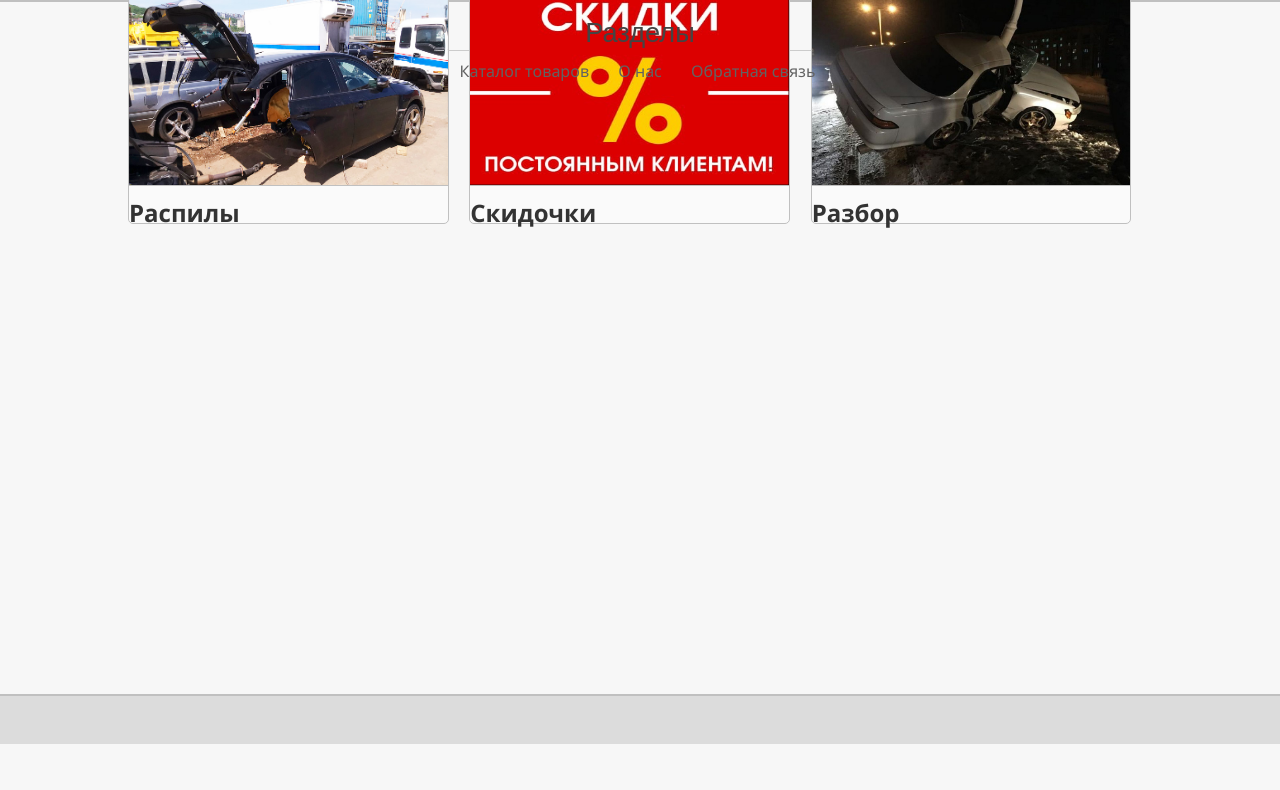
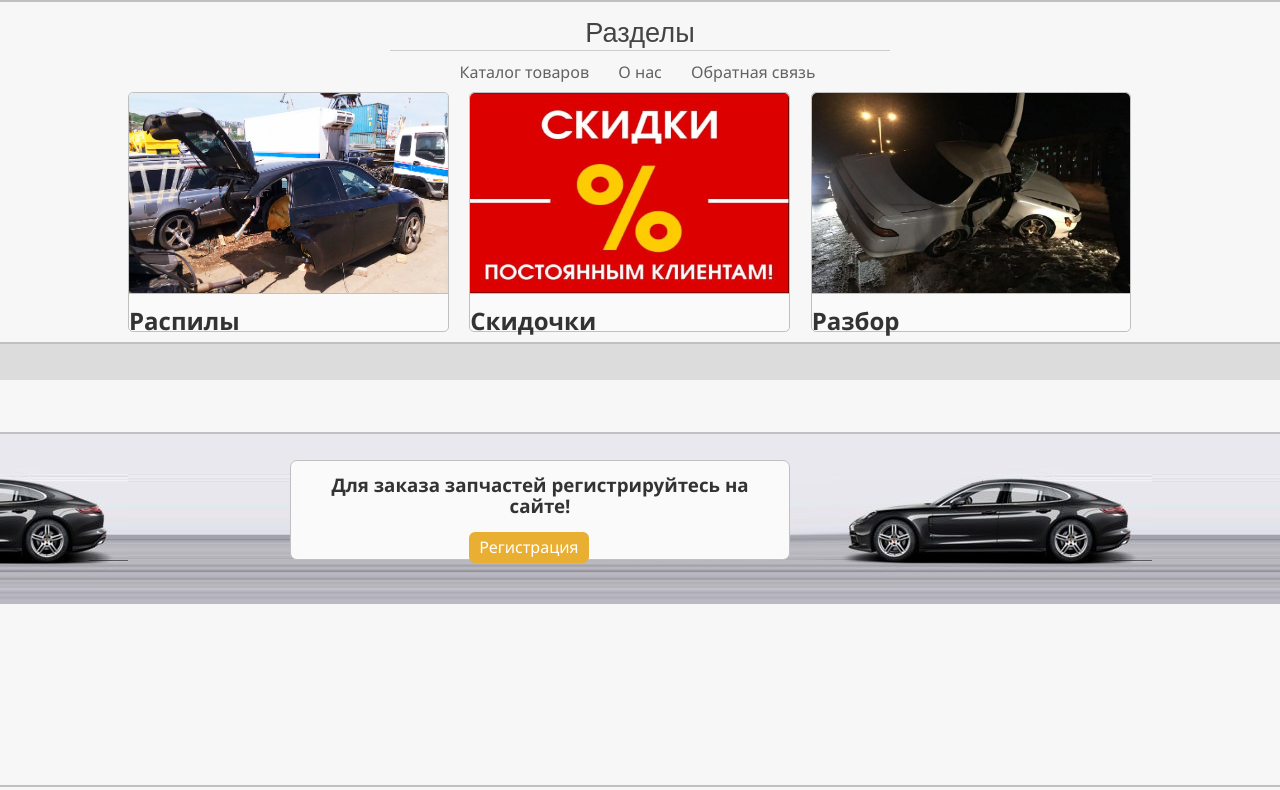
Before and after one commit to Roma-uuu/my-site, a plain HTML site: page index.html in a window 1280 px wide. Shown: the part 58-848 px from the top of the page. Drawn offline with Linux system fonts and the light colour scheme.

Commit message:
Update style.css

```diff
--- a/style.css
+++ b/style.css
@@ -18,21 +18,21 @@ body {
 }
 
 a {
-	color: f48b8b;
+	color: #f48b8b;
 	text-decoration: none;
-	transition: all.6s easy;
-	-moz-transition: all.6s easy;
-	-webkit-transition: all.6s easy;
-	-ms-transition: all.6s easy;
+	transition: all.6s ease;
+	-moz-transition: all.6s ease;
+	-webkit-transition: all.6s ease;
+	-ms-transition: all.6s ease;
 }
 
 a.hover {
-	color: 8b9ff5;
+	color: #8b9ff5;
 	text-decoration: none;
-	transition: all.6s easy;
-	-moz-transition: all.6s easy;
-	-webkit-transition: all.6s easy;
-	-ms-transition: all.6s easy;
+	transition: all.6s ease;
+	-moz-transition: all.6s ease;
+	-webkit-transition: all.6s ease;
+	-ms-transition: all.6s ease;
 }
 
 a.active {
@@ -42,15 +42,14 @@ a.active {
 img {
 	max-width: 100%;
 	height: auto;
-	width: auto\9;
 }
 
 hr {
 	display: block;
 	border: 0;
-	height: 1 px;
+	height: 1px;
 	border-top: 1px solid #ccc;
-	padding: 0 px;
+	padding: 0px;
 }
 
 .right {float: right}
@@ -74,13 +73,13 @@ header {
 
 #logo {
 	font-size: 2em;
-	font-family: Comic Sans MS, sans-serif;
+	font-family: "Comic Sans MS", sans-serif;
 	color: #008B8B;
 }
 
 .contact {
 	font-size: 1.5em;
-	font-family: Comic Sans MS, sans-serif;
+	font-family: "Comic Sans MS", sans-serif;
 	margin-left: 20px;
 }
 
@@ -92,12 +91,12 @@ input[type=text].field {
 }
 
 input[type=text].field:focus {
-	border: 2px solid #f58b58b;
+	border: 2px solid silver;
 }
 
 #menu {
 	color: #444;
-	font-family: Comic Sans MS, sans-serif;
+	font-family: "Comic Sans MS", sans-serif;
 	font-size: 1.7em;
 }
 
@@ -122,7 +121,6 @@ input[type=text].field:focus {
 #wrapper {
 	float: left;
 	width: 100%;
-	margin-top: -700px;
 
 }
 
@@ -256,7 +254,7 @@ form #send.hover {
 	padding: 2% 0;
 	border-bottom: 2px solid silver;
 	border-top: 2px solid silver;
-	margin: 200px 0;
+	margin: 100px 0;
 	float: left;
 	background: url("panama.jpg") repeat-x center 0;
 	height: 300px;
@@ -265,13 +263,14 @@ form #send.hover {
 #main_soc_block_in {
 	text-align: center;
 	padding: 1%;
-	height: 200px;
+	height: 100px;
 	background-color: #fafafa;
 	border: 1px solid silver;
 	box-sizing: border-box;
 	border-radius: 7px;
 	width: 500px;
 	max-width: 98%;
+	margin-right: 200px;
 }
 
 #main_soc_block_in a {
@@ -290,8 +289,9 @@ footer {
 	padding:1%;
 	border-top: 2px solid silver;
 	margin-top: 10px;
-	padding-bottom: 2%;
 }
+
+footer img {width: 100%}
 
 #page-wrap:after {
 	content: "";
@@ -301,6 +301,6 @@ footer {
 footer, #page-wrap:after {height: 10px}
 
 #page-wrap {
-	min-height: 94%;
+	min-height: 20%;
 	margin-bottom: -10px;
 }
```
